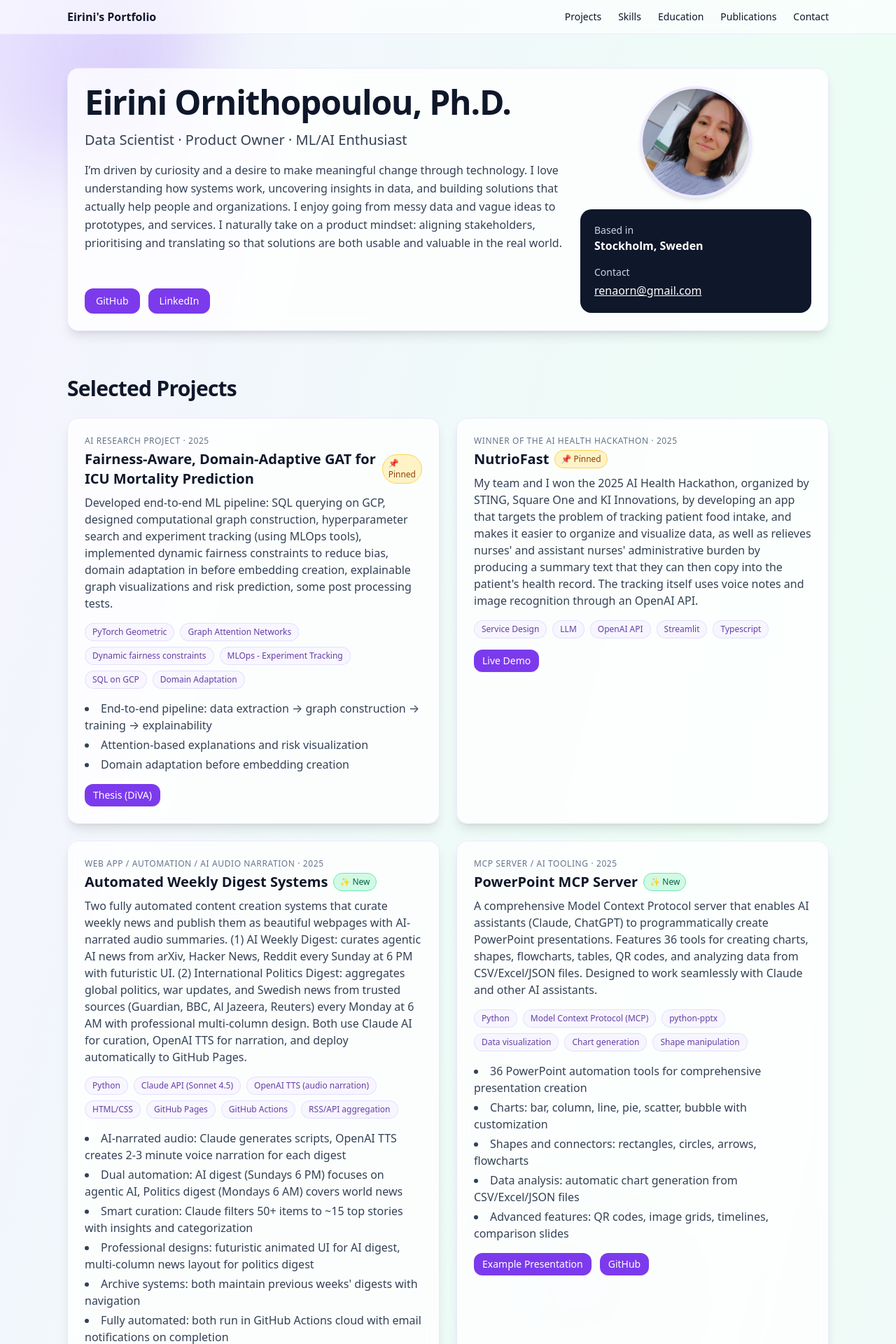
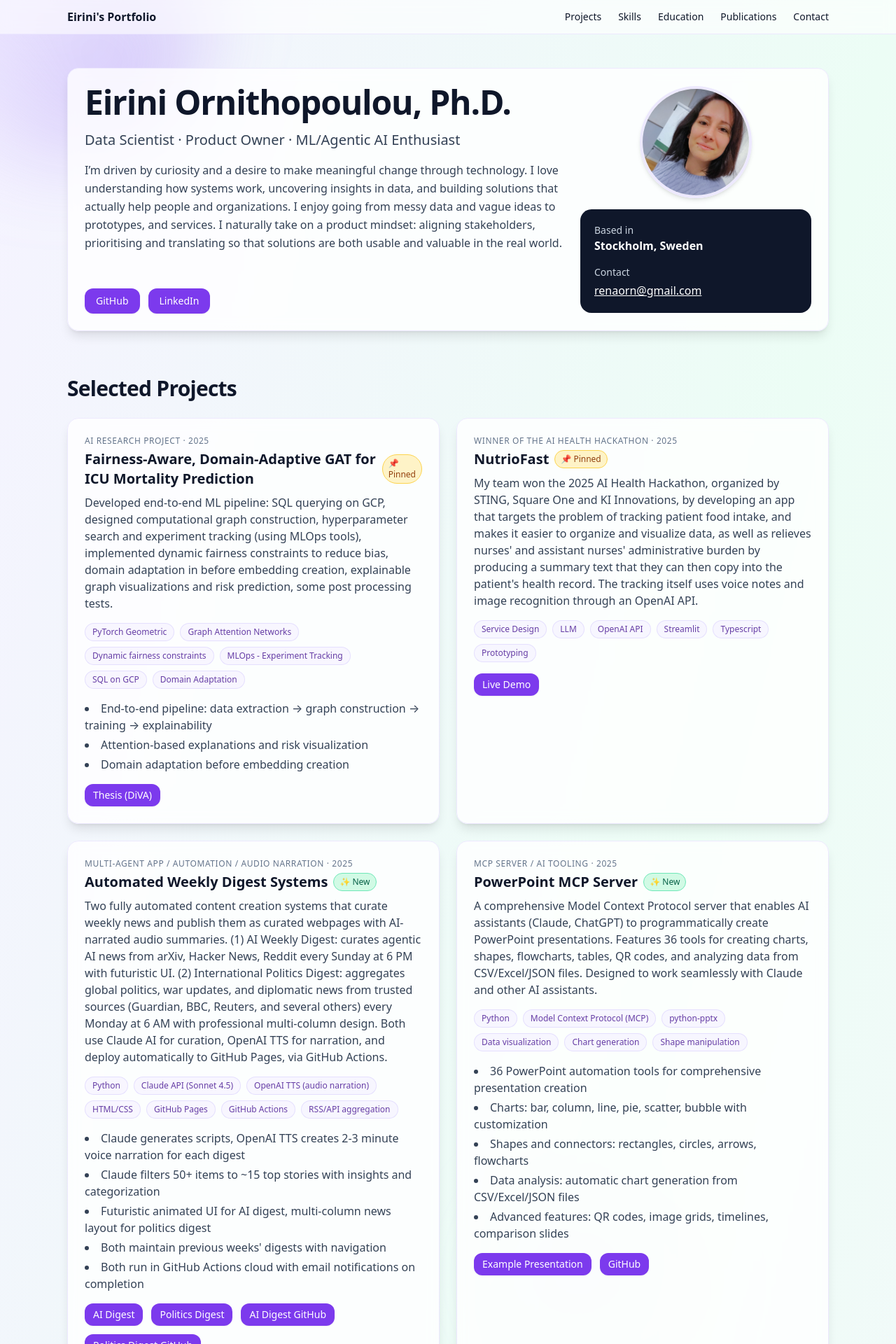
Before and after one commit to EiriniOr/eirini-portfolio, a React (Vite) app: page / in a window 1280 px wide. Shown: the top 1920 px of the page at 70% size. Built offline with nearby package versions, Linux system fonts and the light colour scheme.

Commit message:
Minor changes in card text

```diff
--- a/src/App.jsx
+++ b/src/App.jsx
@@ -7,7 +7,7 @@ import EmbedModal from "./EmbedModal";
 
 const PROFILE = {
   name: "Eirini Ornithopoulou, Ph.D.",
-  title: "Data Scientist · Product Owner · ML/AI Enthusiast",
+  title: "Data Scientist · Product Owner · ML/Agentic AI Enthusiast",
   location: "Stockholm, Sweden",
   email: "renaorn@gmail.com",
   phone: "+46730802820",
@@ -48,7 +48,7 @@ const PROFILE = {
   "Docker & Containerization",
   "MLOps (Experiment Tracking, Reproducibility)",
   "Weights & Biases",
-  "Documentation",
+  "Documentation", "AgentOps",
 
   // Cloud Platforms
   "Azure",
@@ -100,13 +100,13 @@ const PROJECTS = [
   year: "2025",
   badge: "pinned",
   impact:
-    "My team and I won the 2025 AI Health Hackathon, organized by STING, Square One and KI Innovations, by developing an app that targets the problem of tracking patient food intake, and makes it easier to organize and visualize data, as well as relieves nurses' and assistant nurses' administrative burden by producing a summary text that they can then copy into the patient's health record. The tracking itself uses voice notes and image recognition through an OpenAI API.",
+    "My team won the 2025 AI Health Hackathon, organized by STING, Square One and KI Innovations, by developing an app that targets the problem of tracking patient food intake, and makes it easier to organize and visualize data, as well as relieves nurses' and assistant nurses' administrative burden by producing a summary text that they can then copy into the patient's health record. The tracking itself uses voice notes and image recognition through an OpenAI API.",
   stack: [
     "Service Design",
     "LLM",
     "OpenAI API",
     "Streamlit",
-    "Typescript"
+    "Typescript", "Prototyping"
   ],
   links: [
     {
@@ -119,12 +119,12 @@ const PROJECTS = [
   ]
 },
 {
-  kind: "Web App / Automation / AI Audio Narration",
+  kind: "Multi-agent App / Automation / Audio Narration",
   title: "Automated Weekly Digest Systems",
   year: "2025",
   badge: "new",
   impact:
-    "Two fully automated content creation systems that curate weekly news and publish them as beautiful webpages with AI-narrated audio summaries. (1) AI Weekly Digest: curates agentic AI news from arXiv, Hacker News, Reddit every Sunday at 6 PM with futuristic UI. (2) International Politics Digest: aggregates global politics, war updates, and Swedish news from trusted sources (Guardian, BBC, Al Jazeera, Reuters) every Monday at 6 AM with professional multi-column design. Both use Claude AI for curation, OpenAI TTS for narration, and deploy automatically to GitHub Pages.",
+    "Two fully automated content creation systems that curate weekly news and publish them as curated webpages with AI-narrated audio summaries. (1) AI Weekly Digest: curates agentic AI news from arXiv, Hacker News, Reddit every Sunday at 6 PM with futuristic UI. (2) International Politics Digest: aggregates global politics, war updates, and diplomatic news from trusted sources (Guardian, BBC, Reuters, and several others) every Monday at 6 AM with professional multi-column design. Both use Claude AI for curation, OpenAI TTS for narration, and deploy automatically to GitHub Pages, via GitHub Actions.",
   stack: [
     "Python",
     "Claude API (Sonnet 4.5)",
@@ -153,12 +153,11 @@ const PROJECTS = [
     }
   ],
   highlights: [
-    "AI-narrated audio: Claude generates scripts, OpenAI TTS creates 2-3 minute voice narration for each digest",
-    "Dual automation: AI digest (Sundays 6 PM) focuses on agentic AI, Politics digest (Mondays 6 AM) covers world news",
-    "Smart curation: Claude filters 50+ items to ~15 top stories with insights and categorization",
-    "Professional designs: futuristic animated UI for AI digest, multi-column news layout for politics digest",
-    "Archive systems: both maintain previous weeks' digests with navigation",
-    "Fully automated: both run in GitHub Actions cloud with email notifications on completion"
+    "Claude generates scripts, OpenAI TTS creates 2-3 minute voice narration for each digest",
+    "Claude filters 50+ items to ~15 top stories with insights and categorization",
+    "Futuristic animated UI for AI digest, multi-column news layout for politics digest",
+    "Both maintain previous weeks' digests with navigation",
+    "Both run in GitHub Actions cloud with email notifications on completion"
   ]
 },
 {
```
